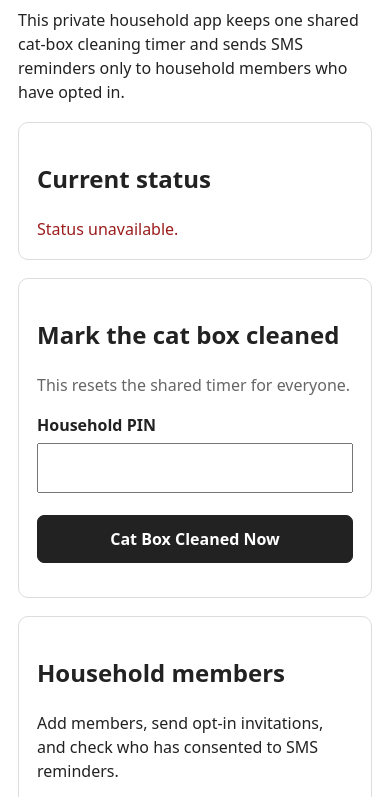
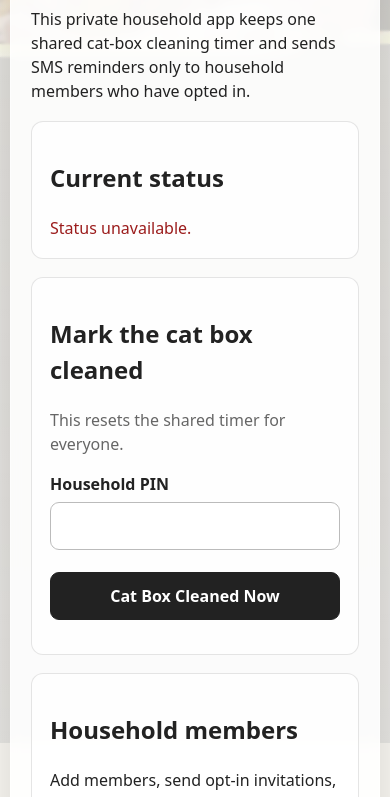
Before and after one commit to moejurray/cat-box-reminder, a website: page public/index.html in a window 390 px wide. Shown: the part 101-898 px from the top of the page. Drawn offline with Linux system fonts and the light colour scheme; no server answers.

Commit message:
Add faded cat background to app page

```diff
--- a/public/index.html
+++ b/public/index.html
@@ -4,7 +4,13 @@
 <meta charset="utf-8"><meta name="viewport" content="width=device-width,initial-scale=1">
 <title>Cat Box Reminder</title>
 <style>
-body{font-family:system-ui,-apple-system,sans-serif;max-width:720px;margin:40px auto;padding:0 18px;line-height:1.5;color:#222}.card{border:1px solid #ddd;border-radius:10px;padding:18px;margin:18px 0}.muted{color:#666}.status-grid{display:grid;gap:8px}.status-row{display:flex;justify-content:space-between;gap:18px;border-bottom:1px solid #eee;padding:8px 0}.status-row:last-child{border-bottom:0}.status-label{font-weight:600}.actions{display:flex;gap:10px;flex-wrap:wrap;margin-top:12px}input,button{font:inherit;padding:11px 12px}input{width:100%;box-sizing:border-box;margin:6px 0 10px}button{cursor:pointer;border:1px solid #bbb;border-radius:7px;background:#f7f7f7}button.primary{font-weight:700;background:#222;color:#fff;border-color:#222}.success{color:#176b2c;font-weight:600}.error{color:#9b1c1c}.link-card a{font-weight:600;color:inherit}@media(max-width:520px){.status-row{display:block}.status-row span:last-child{display:block;margin-top:3px}.actions button{width:100%}}
+:root{--page:#f5f3ee;--panel:rgba(255,255,255,.86);--soft:rgba(255,255,255,.68);--text:#222;--muted:#666;--border:rgba(0,0,0,.10);--shadow:0 12px 40px rgba(0,0,0,.11)}
+*{box-sizing:border-box}
+body{font-family:system-ui,-apple-system,sans-serif;max-width:720px;margin:40px auto;padding:0 18px 36px;line-height:1.5;color:var(--text);position:relative;min-height:100vh;background:var(--page)}
+body::before{content:"";position:fixed;inset:0;background-image:linear-gradient(rgba(245,243,238,.79),rgba(245,243,238,.79)),url('/assets/cat-background.jpg');background-size:cover;background-position:center center;background-repeat:no-repeat;z-index:-2}
+body::after{content:"";position:fixed;inset:0;background:linear-gradient(to bottom,rgba(255,255,255,.08),rgba(255,255,255,.22));backdrop-filter:blur(1px);z-index:-1}
+main{background:var(--panel);border:1px solid rgba(255,255,255,.50);border-radius:18px;padding:28px;box-shadow:var(--shadow);backdrop-filter:blur(6px)}
+h1{margin-top:0}.card{border:1px solid var(--border);border-radius:12px;padding:18px;margin:18px 0;background:rgba(255,255,255,.72)}.muted{color:var(--muted)}.status-grid{display:grid;gap:8px}.status-row{display:flex;justify-content:space-between;gap:18px;border-bottom:1px solid #e9e6e0;padding:8px 0}.status-row:last-child{border-bottom:0}.status-label{font-weight:600}.actions{display:flex;gap:10px;flex-wrap:wrap;margin-top:12px}input,button{font:inherit;padding:11px 12px}input{width:100%;box-sizing:border-box;margin:6px 0 10px;border:1px solid #bbb;border-radius:9px;background:rgba(255,255,255,.94)}button{cursor:pointer;border:1px solid #bbb;border-radius:9px;background:#f7f7f7}button.primary{font-weight:700;background:#222;color:#fff;border-color:#222}.success{color:#176b2c;font-weight:600}.error{color:#9b1c1c}.link-card a{font-weight:600;color:inherit}@media(max-width:520px){body{margin:18px auto;padding:0 10px 24px}main{padding:20px}.status-row{display:block}.status-row span:last-child{display:block;margin-top:3px}.actions button{width:100%}}
 </style>
 </head>
 <body>
```
Also changed, not shown: public/assets/cat-background.jpg (added).
